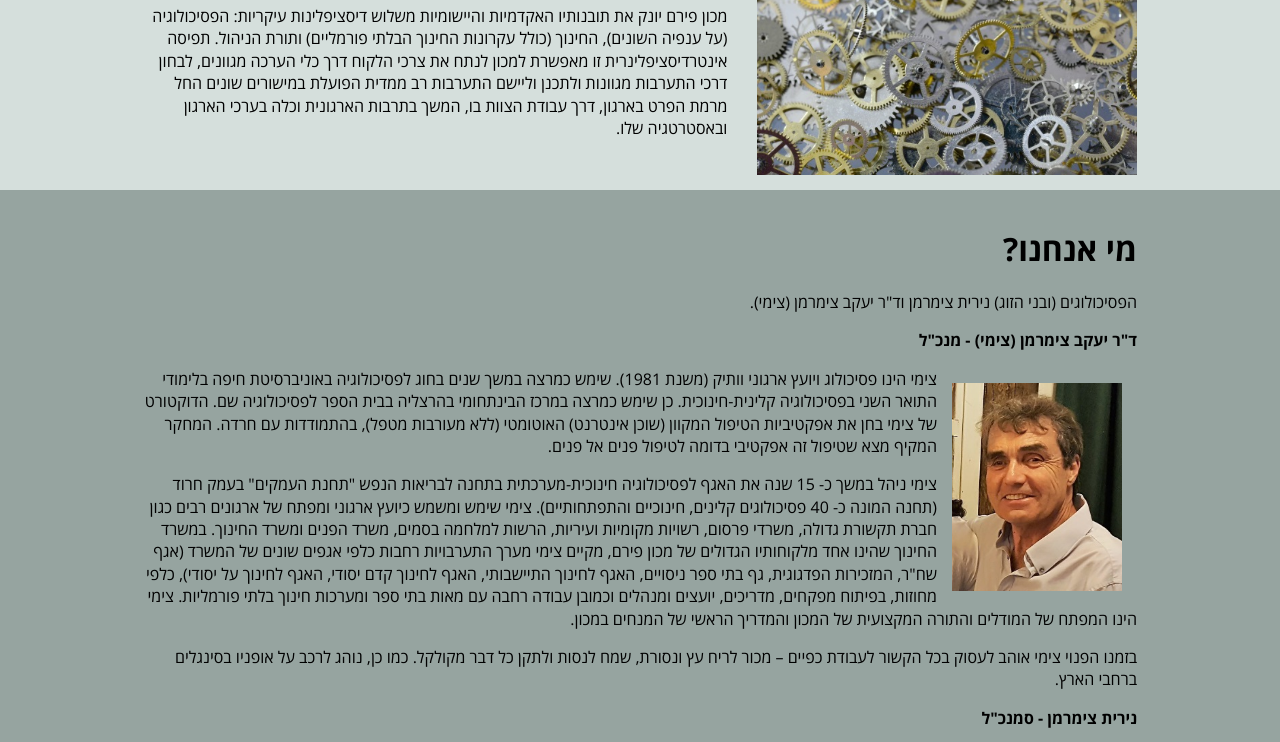
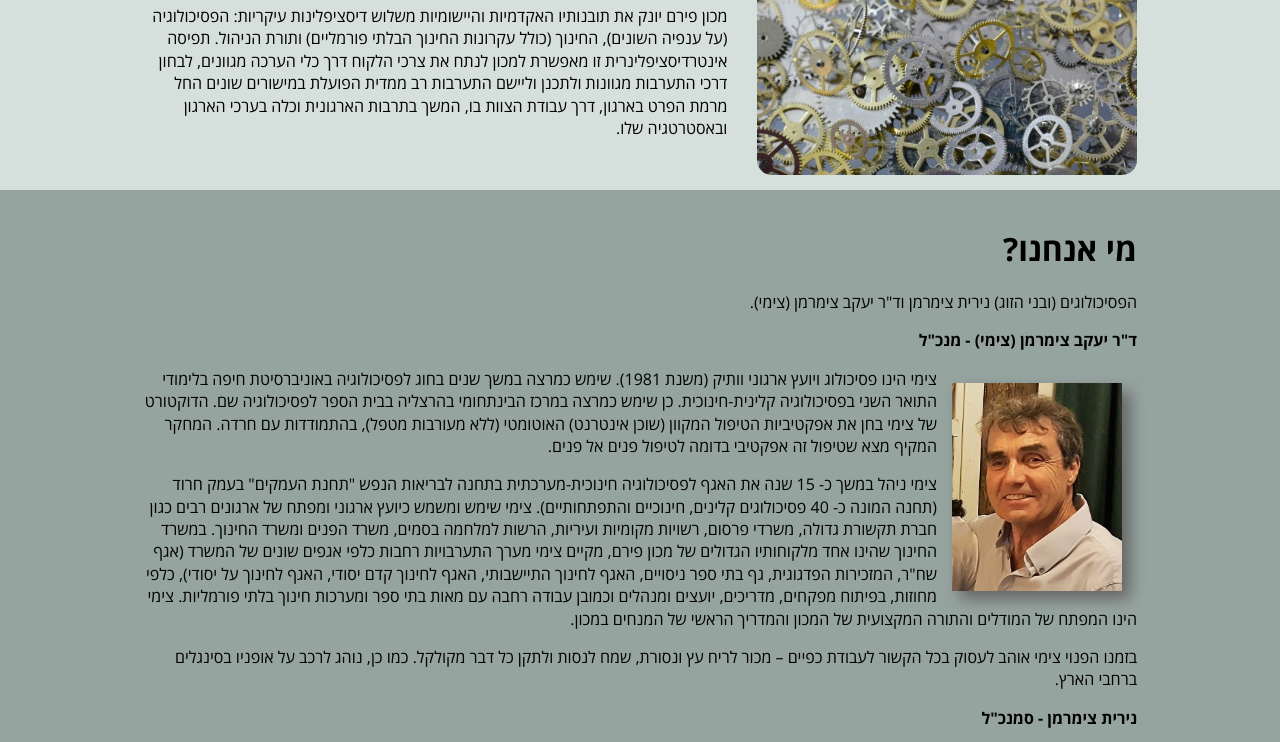
Before and after one commit to piram-co-il/piram-static-site-public, a plain HTML site: page index.html in a window 1280 px wide. Shown: the part 514-1256 px from the top of the page. Drawn offline with Linux system fonts and the light colour scheme.

Commit message:
Publish to public repo

```diff
--- a/css/main.css
+++ b/css/main.css
@@ -1 +1 @@
-body{margin:0;padding:0}*,:after,:before{box-sizing:border-box}p{line-height:1.4}@font-face{font-family:Open Sans;font-style:normal;font-weight:400;src:local(""),url(../fonts/open-sans-v27-hebrew-regular.woff2) format("woff2"),url(../fonts/open-sans-v27-hebrew-regular.woff) format("woff")}@font-face{font-family:Open Sans;font-style:normal;font-weight:700;src:local(""),url(../fonts/open-sans-v27-hebrew-700.woff2) format("woff2"),url(../fonts/open-sans-v27-hebrew-700.woff) format("woff")}body{font-family:Open Sans}html{scroll-behavior:smooth}div.wide-row:nth-of-type(2n){background-color:#96a4a0}div.wide-row:nth-of-type(odd){background-color:#d5dfdc}div.row{display:flex;flex-wrap:wrap;margin:auto;max-width:1024px}img.image{align-self:center;flex-basis:40%;height:100%;min-width:300px;padding:15px;width:100%}div.text{flex-basis:60%;flex-grow:1;padding:15px}@media (min-width:750px){div.wide-row:nth-of-type(odd) div.text{order:1}}img.face{float:none;max-width:200px;padding:15px}@media (min-width:500px){img.face{float:right}}
+body{margin:0;padding:0}*,:after,:before{box-sizing:border-box}p{line-height:1.4}@font-face{font-family:Open Sans;font-style:normal;font-weight:400;src:local(""),url(../fonts/open-sans-v27-hebrew-regular.woff2) format("woff2"),url(../fonts/open-sans-v27-hebrew-regular.woff) format("woff")}@font-face{font-family:Open Sans;font-style:normal;font-weight:700;src:local(""),url(../fonts/open-sans-v27-hebrew-700.woff2) format("woff2"),url(../fonts/open-sans-v27-hebrew-700.woff) format("woff")}body{font-family:Open Sans}html{scroll-behavior:smooth}div.wide-row:nth-of-type(2n){background-color:#96a4a0}div.wide-row:nth-of-type(odd){background-color:#d5dfdc}div.row{display:flex;flex-wrap:wrap;margin:auto;max-width:1024px}img.image{align-self:center;border-radius:30px;flex-basis:40%;height:100%;min-width:300px;padding:15px;width:100%}div.text{flex-basis:60%;flex-grow:1;padding:15px}@media (min-width:750px){div.wide-row:nth-of-type(odd) div.text{order:1}}img.face{filter:drop-shadow(8px 8px 8px #646464);float:none;max-width:200px;padding:15px}@media (min-width:500px){img.face{float:right}}
```
